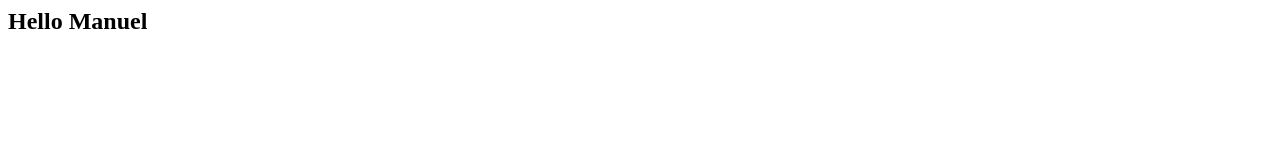
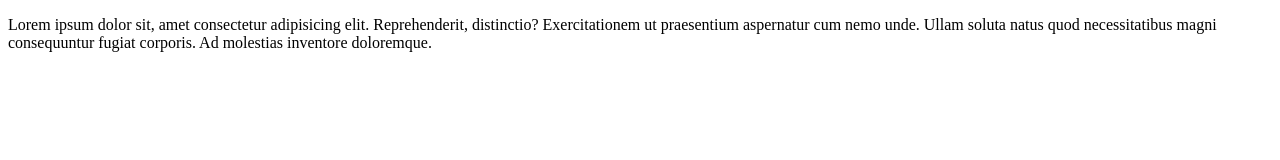
Before and after one commit to joycestreet33/borrar, a plain HTML site: page index.html in a window 1280 px wide. Drawn offline with Linux system fonts and the light colour scheme.

Commit message:
actualizacion1

```diff
--- a/index.html
+++ b/index.html
@@ -1 +1,16 @@
-<h2>Hello Manuel</h2>
+<!DOCTYPE html>
+<html lang="en">
+
+<head>
+    <meta charset="UTF-8">
+    <meta name="viewport" content="width=device-width, initial-scale=1.0">
+    <title>Document</title>
+</head>
+
+<body>
+    <p>Lorem ipsum dolor sit, amet consectetur adipisicing elit. Reprehenderit, distinctio? Exercitationem ut
+        praesentium aspernatur cum nemo unde. Ullam soluta natus quod necessitatibus magni consequuntur fugiat corporis.
+        Ad molestias inventore doloremque.</p>
+</body>
+
+</html>
```
